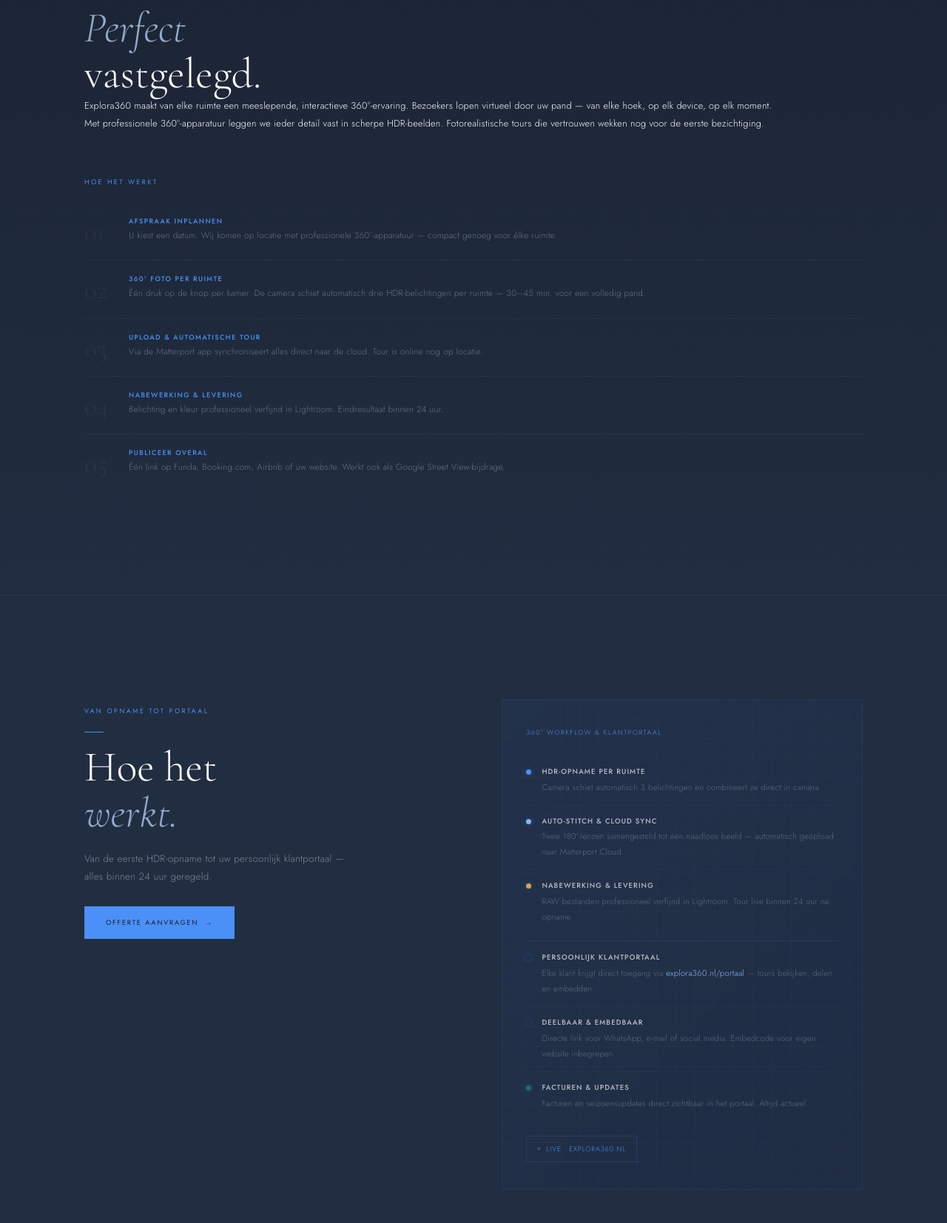
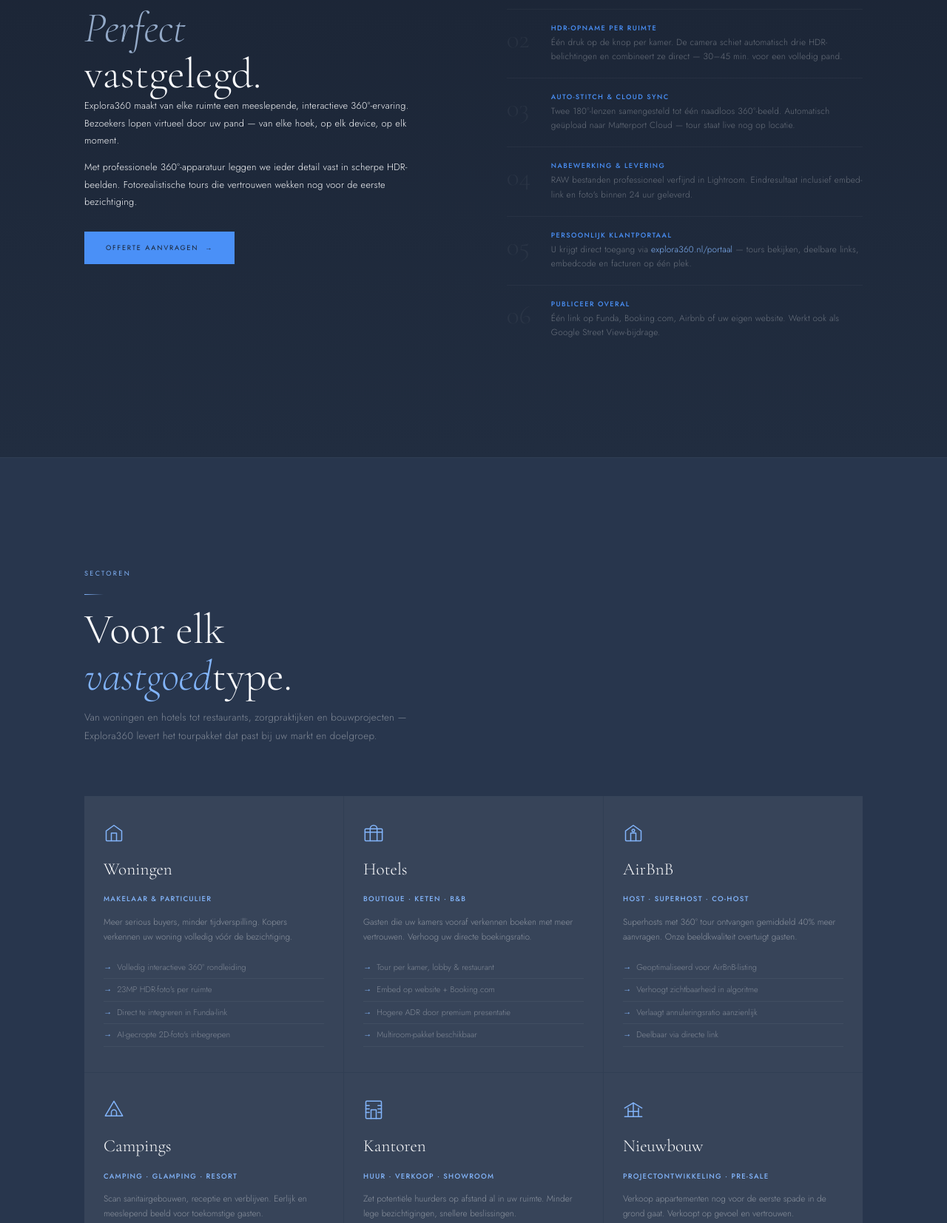
Before and after one commit to fortunefiinc-spec/Explora360-main, a plain HTML site: page index.html in a window 1280 px wide. Shown: the part 1529-3182 px from the top of the page at 74% size. Drawn offline with nearby package versions, Linux system fonts and the light colour scheme.

Commit message:
Add files via upload

```diff
--- a/index.html
+++ b/index.html
@@ -113,7 +113,7 @@ h1.hh{line-height:1.01;margin-bottom:0}
 
 /* DIENSTEN */
 #diensten{padding:var(--sec) 0;background:linear-gradient(180deg,var(--ink) 0%,var(--ink2) 100%)}
-.dg{display:flex;flex-direction:column;gap:clamp(36px,5vw,60px)}
+.dg{display:grid;grid-template-columns:1fr 1fr;gap:clamp(48px,7vw,100px);align-items:start}
 .dg-l h2{margin-top:16px;max-width:500px}
 .dg-l p{color:rgba(255,255,255,.38);margin-top:18px;max-width:420px}
 .dg-l p+p{margin-top:11px}
@@ -324,7 +324,7 @@ footer{background:#090d14;padding:clamp(48px,7vw,82px) 0 26px;border-top:1px sol
 .scl{background:none;border:none;color:rgba(255,255,255,.25);font-size:1.05rem;cursor:pointer;line-height:1;padding:3px}
 .r{opacity:0;transform:translateY(22px);transition:opacity .78s var(--ease),transform .78s var(--ease)}
 .r.go{opacity:1;transform:none}
-.r.d1{transition-delay:.1s}.r.d2{}.r.d3{transition-delay:.28s}
+.r.d1{transition-delay:.1s}.r.r.d3{transition-delay:.28s}
 
 /* ADD-ONS */
 #addons{padding:var(--sec) 0;background:var(--ink);border-top:1px solid rgba(255,255,255,.04)}
@@ -551,47 +551,23 @@ footer{background:#090d14;padding:clamp(48px,7vw,82px) 0 26px;border-top:1px sol
       <span class="eye">Wat wij doen</span><span class="rule"></span>
       <h2>Uw ruimte.<br><em class="si" style="color:var(--mist)">Perfect</em><br>vastgelegd.</h2>
       <p>Explora360 maakt van elke ruimte een meeslepende, interactieve 360°-ervaring. Bezoekers lopen virtueel door uw pand — van elke hoek, op elk device, op elk moment.</p>
-      <p>Met professionele 360°-apparatuur leggen we ieder detail vast in scherpe HDR-beelden. Fotorealistische tours die vertrouwen wekken nog voor de eerste bezichtiging.</p>
+      <p style="margin-top:12px">Met professionele 360°-apparatuur leggen we ieder detail vast in scherpe HDR-beelden. Fotorealistische tours die vertrouwen wekken nog voor de eerste bezichtiging.</p>
+      <div style="margin-top:28px"><a href="offerte.html" class="btn btn-blue arr" style="padding:13px 28px;font-size:.58rem">Offerte aanvragen <span>→</span></a></div>
     </div>
     <div class="r">
       <span class="eye" style="display:block;margin-bottom:20px">Hoe het werkt</span>
       <div class="how">
-        <div class="hs"><div class="hn">01</div><div class="hc"><h4>Afspraak inplannen</h4><p>U kiest een datum. Wij komen op locatie met professionele 360°-apparatuur — compact genoeg voor élke ruimte.</p></div></div>
-        <div class="hs"><div class="hn">02</div><div class="hc"><h4>360° foto per ruimte</h4><p>Één druk op de knop per kamer. De camera schiet automatisch drie HDR-belichtingen per ruimte — 30–45 min. voor een volledig pand.</p></div></div>
-        <div class="hs"><div class="hn">03</div><div class="hc"><h4>Upload &amp; automatische tour</h4><p>Via de Matterport app synchroniseert alles direct naar de cloud. Tour is online nog op locatie.</p></div></div>
-        <div class="hs"><div class="hn">04</div><div class="hc"><h4>Nabewerking &amp; levering</h4><p>Belichting en kleur professioneel verfijnd in Lightroom. Eindresultaat binnen 24 uur.</p></div></div>
-        <div class="hs"><div class="hn">05</div><div class="hc"><h4>Publiceer overal</h4><p>Één link op Funda, Booking.com, Airbnb of uw website. Werkt ook als Google Street View-bijdrage.</p></div></div>
+        <div class="hs"><div class="hn">01</div><div class="hc"><h4>Afspraak inplannen</h4><p>U kiest een datum en locatie. Wij komen met professionele 360°-apparatuur — compact genoeg voor élke ruimte.</p></div></div>
+        <div class="hs"><div class="hn">02</div><div class="hc"><h4>HDR-opname per ruimte</h4><p>Één druk op de knop per kamer. De camera schiet automatisch drie HDR-belichtingen en combineert ze direct — 30–45 min. voor een volledig pand.</p></div></div>
+        <div class="hs"><div class="hn">03</div><div class="hc"><h4>Auto-stitch &amp; cloud sync</h4><p>Twee 180°-lenzen samengesteld tot één naadloos 360°-beeld. Automatisch geüpload naar Matterport Cloud — tour staat live nog op locatie.</p></div></div>
+        <div class="hs"><div class="hn">04</div><div class="hc"><h4>Nabewerking &amp; levering</h4><p>RAW bestanden professioneel verfijnd in Lightroom. Eindresultaat inclusief embed-link en foto's binnen 24 uur geleverd.</p></div></div>
+        <div class="hs"><div class="hn">05</div><div class="hc"><h4>Persoonlijk klantportaal</h4><p>U krijgt direct toegang via <a href="portaal.html" style="color:var(--blue-hi)">explora360.nl/portaal</a> — tours bekijken, deelbare links, embedcode en facturen op één plek.</p></div></div>
+        <div class="hs"><div class="hn">06</div><div class="hc"><h4>Publiceer overal</h4><p>Één link op Funda, Booking.com, Airbnb of uw eigen website. Werkt ook als Google Street View-bijdrage.</p></div></div>
       </div>
     </div>
   </div></div>
 </section>
 
-<section id="workflow" style="padding:var(--sec) 0;background:var(--ink2);border-top:1px solid rgba(255,255,255,.04);border-bottom:1px solid rgba(255,255,255,.04)">
-  <div class="wrap">
-    <div style="display:grid;grid-template-columns:1fr 1fr;gap:clamp(40px,6vw,80px);align-items:start">
-      <div class="r">
-        <span class="eye">Van opname tot portaal</span><span class="rule"></span>
-        <h2>Hoe het<br><em class="si" style="color:var(--mist)">werkt.</em></h2>
-        <p style="color:rgba(255,255,255,.42);margin-top:18px;font-size:.84rem;line-height:1.8;max-width:360px">Van de eerste HDR-opname tot uw persoonlijk klantportaal — alles binnen 24 uur geregeld.</p>
-        <div style="margin-top:28px"><a href="offerte.html" class="btn btn-blue arr" style="padding:13px 28px;font-size:.58rem">Offerte aanvragen <span>→</span></a></div>
-      </div>
-      <div>
-<div class="svis">
-        <div class="sv-t">360° workflow &amp; klantportaal</div>
-        <div class="svsteps">
-          <div class="svs"><div class="svsdot"></div><div><h5>HDR-opname per ruimte</h5><p>Camera schiet automatisch 3 belichtingen en combineert ze direct in camera</p></div></div>
-          <div class="svs"><div class="svsdot" style="background:var(--blue-hi)"></div><div><h5>Auto-stitch &amp; cloud sync</h5><p>Twee 180°-lenzen samengesteld tot één naadloos beeld — automatisch geüpload naar Matterport Cloud</p></div></div>
-          <div class="svs"><div class="svsdot" style="background:var(--amber)"></div><div><h5>Nabewerking &amp; levering</h5><p>RAW bestanden professioneel verfijnd in Lightroom. Tour live binnen 24 uur na opname</p></div></div>
-          <div class="svs" style="border-top:1px solid rgba(74,144,247,.12);margin-top:8px;padding-top:14px"><div class="svsdot" style="background:var(--green)"></div><div><h5>Persoonlijk klantportaal</h5><p>Elke klant krijgt direct toegang via <a href="portaal.html" style="color:var(--blue-hi)">explora360.nl/portaal</a> — tours bekijken, delen en embedden</p></div></div>
-          <div class="svs"><div class="svsdot" style="background:var(--green);opacity:.6"></div><div><h5>Deelbaar &amp; embedbaar</h5><p>Directe link voor WhatsApp, e-mail of social media. Embedcode voor eigen website inbegrepen</p></div></div>
-          <div class="svs"><div class="svsdot" style="background:rgba(46,196,112,.4)"></div><div><h5>Facturen &amp; updates</h5><p>Facturen en seizoensupdates direct zichtbaar in het portaal. Altijd actueel</p></div></div>
-        </div>
-        <div class="sv-badge">Live · explora360.nl</div>
-      </div>
-      </div>
-    </div>
-  </div>
-</section>
 
 <section id="sectoren">
   <div class="wrap">
@@ -1006,7 +982,7 @@ footer{background:#090d14;padding:clamp(48px,7vw,82px) 0 26px;border-top:1px sol
           <a href="offerte.html" class="btn btn-blue arr" style="width:100%;justify-content:center;padding:14px 28px;font-size:.6rem">Offerte aanvragen <span>→</span></a>
           <div style="margin-top:14px;display:flex;gap:12px">
             <a href="https://wa.me/31616076613" target="_blank" class="btn btn-wire" style="flex:1;justify-content:center;padding:11px 16px;font-size:.54rem;border-color:rgba(37,211,102,.25);color:#4dda8a">WhatsApp</a>
-            <a href="mailto:info@explora360.nl" class="btn btn-wire" style="flex:1;justify-content:center;padding:11px 16px;font-size:.54rem">E-mail</a>
+            <a href="/cdn-cgi/l/email-protection#dbb2b5bdb49bbea3abb7b4a9bae8edebf5b5b7" class="btn btn-wire" style="flex:1;justify-content:center;padding:11px 16px;font-size:.54rem">E-mail</a>
           </div>
           <div style="margin-top:14px;font-size:.62rem;color:rgba(255,255,255,.2);text-align:center">Vrijblijvend · Geen verplichtingen · Geen spam</div>
         </div>
@@ -1067,7 +1043,7 @@ footer{background:#090d14;padding:clamp(48px,7vw,82px) 0 26px;border-top:1px sol
   </div>
 </div>
 
-<script data-cfasync="false" src="/cdn-cgi/scripts/5c5dd728/cloudflare-static/email-decode.min.js"></script><script data-cfasync="false" src="/cdn-cgi/scripts/5c5dd728/cloudflare-static/email-decode.min.js"></script><script data-cfasync="false" src="/cdn-cgi/scripts/5c5dd728/cloudflare-static/email-decode.min.js"></script><script>
+<script data-cfasync="false" src="/cdn-cgi/scripts/5c5dd728/cloudflare-static/email-decode.min.js"></script><script data-cfasync="false" src="/cdn-cgi/scripts/5c5dd728/cloudflare-static/email-decode.min.js"></script><script data-cfasync="false" src="/cdn-cgi/scripts/5c5dd728/cloudflare-static/email-decode.min.js"></script><script data-cfasync="false" src="/cdn-cgi/scripts/5c5dd728/cloudflare-static/email-decode.min.js"></script><script>
 const nav=document.getElementById('nav');
 window.addEventListener('scroll',()=>{
   nav.classList.toggle('solid',scrollY>55);
@@ -1130,7 +1106,7 @@ document.querySelectorAll('.nlinks a').forEach(a=>a.addEventListener('click',()=
   }
 })();
 function acceptCookies(){localStorage.setItem("cookie_consent","accepted");document.getElementById("cookie-banner").style.display="none";document.getElementById("cookie-overlay").style.display="none";}
-function rejectCookies(){localStorage.setItem("cookie_consent","rejected");document.getElementById("cookie-overlay").style.display="none";}
+function rejectCookies(){localStorage.setItem("cookie_consent","rejected");document.getElementById("cookie-banner").style.display="none";document.getElementById("cookie-overlay").style.display="none";}
 </script>
 </body>
 </html>
```
